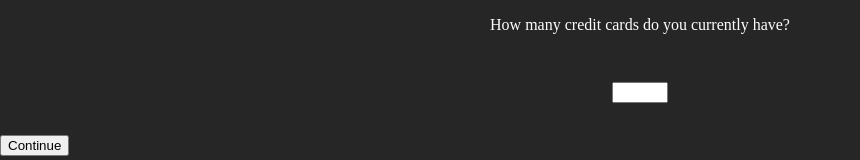
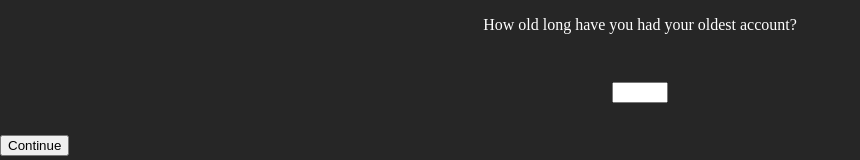
Before and after one commit to ZacharyDLopez/ShellHacks-Project, an Angular app in the folder power-wallet/: page /question-3 in a window 1280 px wide. Shown: the top 160 px of the page, without its empty margins (0-860 px from the left). Built offline with nearby package versions, Linux system fonts and the light colour scheme.

Commit message:
tweak to question 3 and 4

```diff
--- a/power-wallet/src/app/question-3/question-3.component.html
+++ b/power-wallet/src/app/question-3/question-3.component.html
@@ -1,6 +1,6 @@
 <section class="background-container">
     <div class=" question-text">
-        <p>How many credit cards do you currently have?</p>
+        <p>How old long have you had your oldest account?</p>
     </div>
     <div class="question-input">
         <input type="number" id="credit-cards" name="credit-cards" min="0" max="10">
--- a/power-wallet/src/app/question-4/question-4.component.html
+++ b/power-wallet/src/app/question-4/question-4.component.html
@@ -1,6 +1,6 @@
 <section class="background-container">
     <div class=" question-text">
-        <p>How many credit cards do you currently have?</p>
+        <p>What is your current utilization?</p>
     </div>
     <div class="question-input">
         <input type="number" id="credit-cards" name="credit-cards" min="0" max="10">
```
